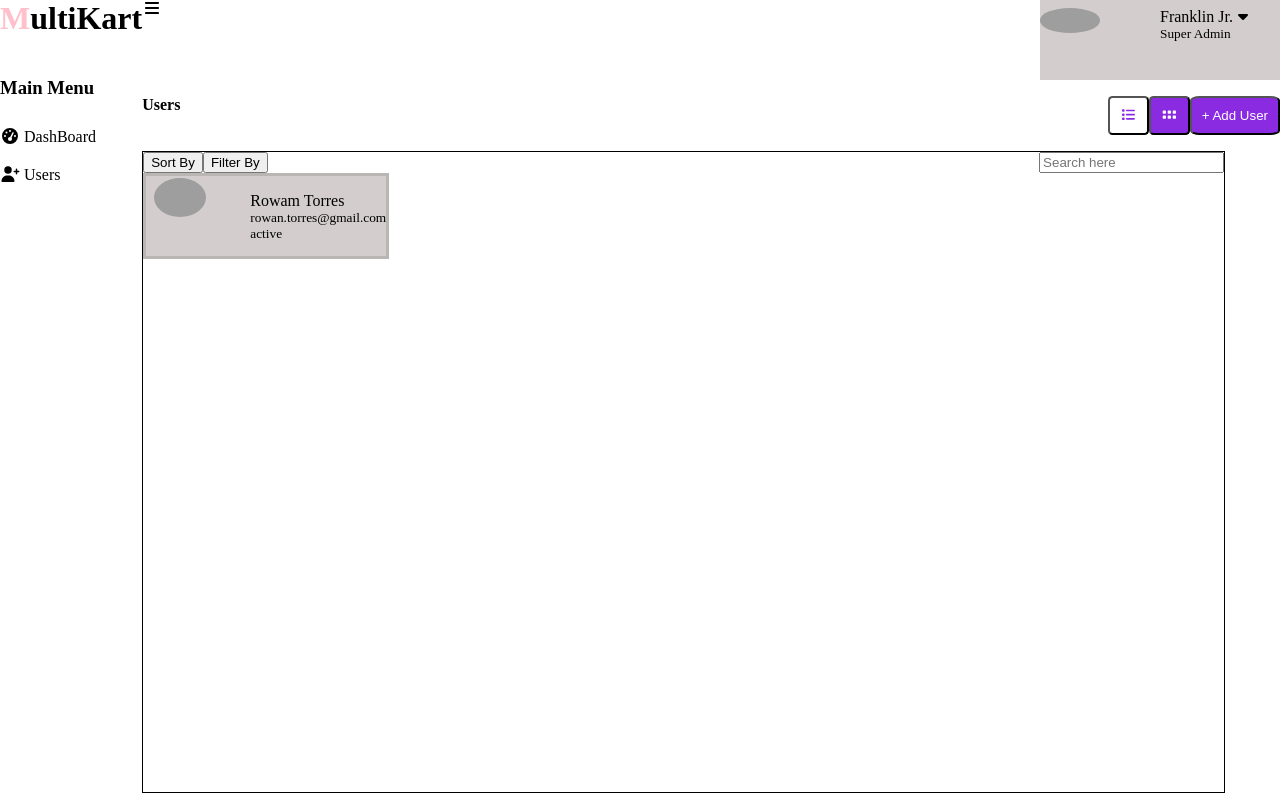
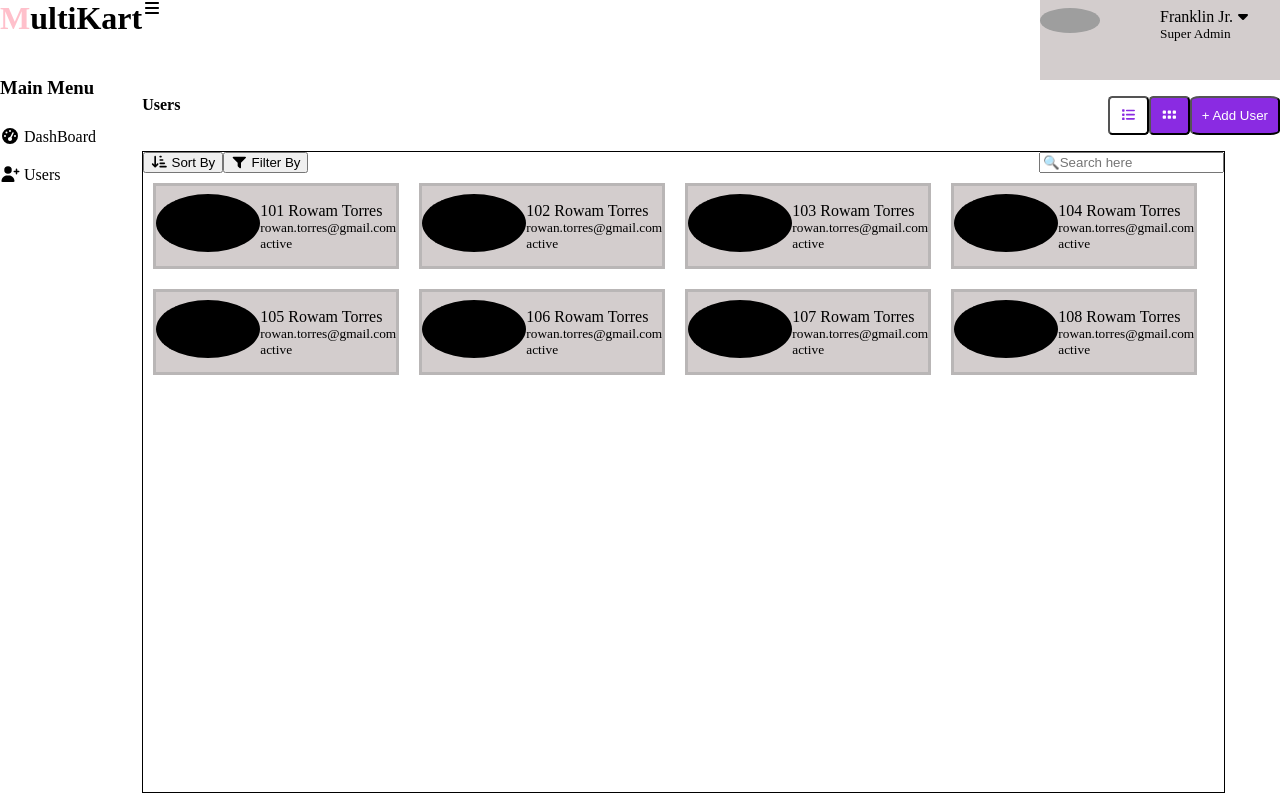
Before and after one commit to shivam-heaptrace/Assignments, a React (Vite) app: page / in a window 1280 px wide. Built offline with nearby package versions, Linux system fonts and the light colour scheme; grey boxes are pictures that could not be loaded.

Commit message:
Adding UserListComponent and related files

```diff
--- a/src/App.jsx
+++ b/src/App.jsx
@@ -1,4 +1,4 @@
-import UserWidgetComponent from './UserWidgetComponent.jsx';
+import UserWidgetComponent from "./Components/UserWidgetComponent";
 
 const App = () => {
   return (
--- /dev/null
+++ b/src/Components/UserListComponent.jsx
@@ -0,0 +1,44 @@
+let UserListComponent = ({ users }) => {
+  function User(id, firstName, lastName, email, phone, lastLogin, role, status, action ) {
+    this.id = id;
+    this.firstName = firstName;
+    this.lastName = lastName;
+    this.email = email;
+    this.phone = phone;
+    this.lastLogin = lastLogin;
+    this.role = role;
+    this.status = status;
+    this.action = action;
+  }
+
+  return (
+    <>
+      {users.map((user) => (
+        <div style={{height: "5em", width: "15em", backgroundColor: "#d3cdcd", border: "rgb(185, 182, 182) solid", margin:'10px'}} key={user.id}>
+          <div style={{ marginTop: "8px", display: "flex" }}>
+            <div style={{ backgroundColor: "black", borderRadius: "50%", overflow: "hidden", }} >
+              {/* <img src="https://images.pexels.com/photos/774909/pexels-photo-774909.jpeg" alt="Women-face" style={{borderRadius: '50%', width: '50%', marginTop: '-6px', marginLeft: '8px'}}></img> */}
+              Lorem ipsum dolor sit amet, consectetur
+            </div>
+            <div style={{ display: "flex", flexDirection:'column', marginTop: "8px"}}>
+                <label>{user.id} {user.firstName} {user.lastName}</label>
+                <sub>{user.email}</sub>
+                <sub>{user.status ? "active" : "inactive"}</sub>
+            </div>
+          </div>
+        </div>
+      ))}
+    </>
+  );
+};
+
+export default UserListComponent;
+
+// {
+//     users.map((user) => (
+//     <p key={user.id}>
+//         {user.id} {user.firstName} {user.lastName} {user.email} {user.phone}{" "}
+//         {user.lastLogin} {user.role} {user.status} {user.action}
+//     </p>
+//     ));
+// }
--- a/src/UserWidgetComponent.jsx
+++ b/src/Components/UserWidgetComponent.jsx
@@ -1,14 +1,23 @@
-import './assets/UserWidgetComponent.css';
-
+import UserListComponent from './UserListComponent'
+import users  from "../assets/data.js";
+import '../assets/UserWidgetComponent.css';
+import { useState } from 'react';
 
 const UserWidgetComponent = () => {
-       function navigator() {
+    const [count, setCount] = useState(1);
+
+    function navigator() {
         const navBar = document.getElementById("navbar");
 
         if (navBar)
             navBar.classList.toggle('hidden');
          else
             alert("Error: Element with ID 'navbar' not found.");
+    }
+
+    function addUser() {
+        users.push({id : count, firstName : 'Rowam', lastName : 'Torres', email : 'rowan.torres@gmail.com', phone : '+1-235-473', lastLogin : '0205', role : 'user', status : true, action : 'edit or delete'})
+        setCount(count + 1)
     }
 
     return (
@@ -53,32 +62,21 @@ const UserWidgetComponent = () => {
                         <button type="button" style={{backgroundColor: 'white', color:'blueviolet', borderRadius:'11%'}}><i className="fa-solid fa-list"></i></button>
                         <button type="button" style={{backgroundColor: 'blueviolet', color:'white', borderRadius:'11%'}}><i className="fa-solid fa-grip"></i></button>
                     </span>
-                    <button type="button" style={{backgroundColor: 'blueviolet', color:'white', borderRadius:'11%'}}>+ Add User</button>
+                    <button onClick={addUser} type="button" style={{backgroundColor: 'blueviolet', color:'white', borderRadius:'11%'}}>+ Add User</button>
                 </div>
             </div>
             <div style={{border: '1px', borderColor: 'black', borderStyle:'solid', height:'80vh', width:'95%'}}>
                 <div style={{display: 'flex', justifyContent: 'space-between'}}>
                     <div>
-                        <span style={{backgroundColor: 'rgb(239, 239, 239)'}}><button type="button">Sort By</button></span>
-                        <span><button type="button">Filter By</button></span>
+                        <span style={{backgroundColor: 'rgb(239, 239, 239)'}}><button type="button"><i className="fa-solid fa-arrow-down-short-wide"></i> Sort By</button></span>
+                        <span><button type="button"><i className="fa-solid fa-filter"></i> Filter By</button></span>
                     </div>
                     <span>
-                        <input type="text" name="" id="" placeholder="Search here"></input>
+                        <input type="text" name="" id="" placeholder="🔍Search here"></input>
                     </span>
                 </div>
-                <div>
-                    <div style={{height: '5em', width: '15em', backgroundColor: '#d3cdcd', border: 'rgb(185, 182, 182) solid'}}>
-                        <div style={{marginTop: '8px', display: 'flex'}}>
-                            <div>
-                                <img src="https://images.pexels.com/photos/774909/pexels-photo-774909.jpeg" alt="Women-face" style={{borderRadius: '50%', width: '50%', marginTop: '-6px', marginLeft: '8px'}}></img>
-                            </div>
-                            <div style={{display: 'flex', flexDirection: 'column', marginTop: '8px'}}>
-                                 <label>Rowam Torres</label>
-                                 <sub>rowan.torres@gmail.com</sub>
-                                 <sub>active</sub>
-                            </div>
-                        </div>
-                    </div>
+                <div style={{display:'flex', flexWrap: 'wrap', justifyContent:'flex-start'}}>
+                   <UserListComponent users = {users}/>
                 </div>
             </div>
         </div>
--- a/src/assets/UserWidgetComponent.css
+++ b/src/assets/UserWidgetComponent.css
@@ -20,7 +20,8 @@ li {
 li:hover {
     /* display: ; */
     /* color: blue; */
-    background-color: #b87df0;
+    background-color: #be86f1;
+    color: whitesmoke;
 }
 
 .hidden {
@@ -30,3 +31,7 @@ li:hover {
 #buttons button {
     padding: 10px;
 }
+
+#sort_filter button:hover {
+    background-color: #7b0ee0;
+}
--- /dev/null
+++ b/src/assets/data.js
@@ -0,0 +1,12 @@
+const users = [
+    {id : 101, firstName : 'Rowam', lastName : 'Torres', email : 'rowan.torres@gmail.com', phone : '+1-235-473', lastLogin : '0205', role : 'user', status : true, action : 'edit or delete'},
+    {id : 102, firstName : 'Rowam', lastName : 'Torres', email : 'rowan.torres@gmail.com', phone : '+1-235-473', lastLogin : '0205', role : 'user', status : true, action : 'edit or delete'},
+    {id : 103, firstName : 'Rowam', lastName : 'Torres', email : 'rowan.torres@gmail.com', phone : '+1-235-473', lastLogin : '0205', role : 'user', status : true, action : 'edit or delete'},
+    {id : 104, firstName : 'Rowam', lastName : 'Torres', email : 'rowan.torres@gmail.com', phone : '+1-235-473', lastLogin : '0205', role : 'user', status : true, action : 'edit or delete'},
+    {id : 105, firstName : 'Rowam', lastName : 'Torres', email : 'rowan.torres@gmail.com', phone : '+1-235-473', lastLogin : '0205', role : 'user', status : true, action : 'edit or delete'},
+    {id : 106, firstName : 'Rowam', lastName : 'Torres', email : 'rowan.torres@gmail.com', phone : '+1-235-473', lastLogin : '0205', role : 'user', status : true, action : 'edit or delete'},
+    {id : 107, firstName : 'Rowam', lastName : 'Torres', email : 'rowan.torres@gmail.com', phone : '+1-235-473', lastLogin : '0205', role : 'user', status : true, action : 'edit or delete'},
+    {id : 108, firstName : 'Rowam', lastName : 'Torres', email : 'rowan.torres@gmail.com', phone : '+1-235-473', lastLogin : '0205', role : 'user', status : true, action : 'edit or delete'},
+]
+
+export default users;
```
